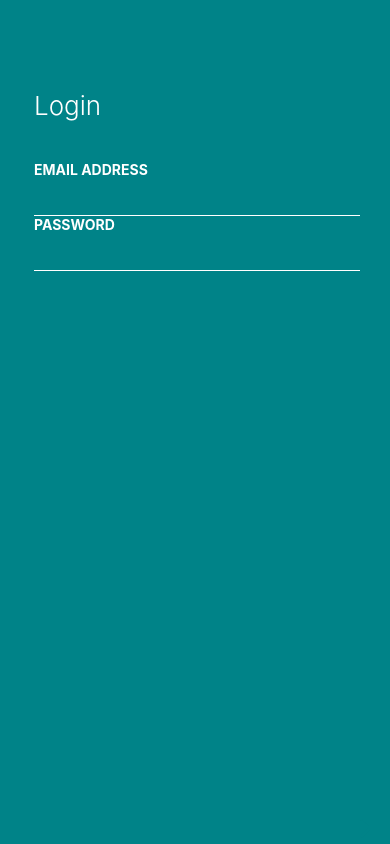
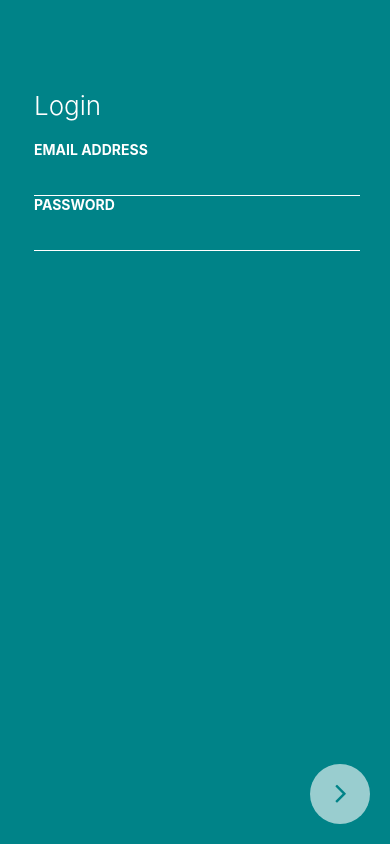
Before and after one commit to ducchungtx/Airbnb-Clone, a React Native app: screen / in a window 390 px wide. Built offline with nearby package versions, Linux system fonts and the light colour scheme.

Commit message:
Update code for Login screen

```diff
--- a/src/components/buttons/NextArrowButton.js
+++ b/src/components/buttons/NextArrowButton.js
@@ -9,8 +9,12 @@ import colors from '../../styles/colors';
 
 class NextArrowButton extends Component {
     render() {
+        const { disabled } = this.props;
+        const opacityStyle = disabled ? { backgroundColor: 'rgba(255, 255, 255, 0.2)' } : { backgroundColor: 'rgba(255, 255, 255, 0.6)' }
         return (
-            <TouchableHighlight>
+            <TouchableHighlight
+                style={[opacityStyle, styles.button]}
+            >
                 <Icon
                     name="angle-right"
                     color={colors.green01}
@@ -23,6 +27,13 @@ class NextArrowButton extends Component {
 }
 
 const styles = StyleSheet.create({
+    button: {
+        alignItems: 'center',
+        justifyContent: 'center',
+        borderRadius: 50,
+        width: 60,
+        height: 60
+    },
     icon: {
         marginRight: -2,
         marginTop: -2
--- a/src/screens/Login.js
+++ b/src/screens/Login.js
@@ -69,7 +69,7 @@ const styles = StyleSheet.create({
         fontSize: 26,
         color: colors.white,
         fontWeight: '300',
-        marginBottom: 40
+        marginBottom: 20
     },
     scrollView: {
         paddingLeft: 34,
@@ -80,7 +80,7 @@ const styles = StyleSheet.create({
     nextButton: {
         alignItems: 'flex-end',
         right: 20,
-        bottom: 0
+        bottom: 20
     }
 });
 
```
